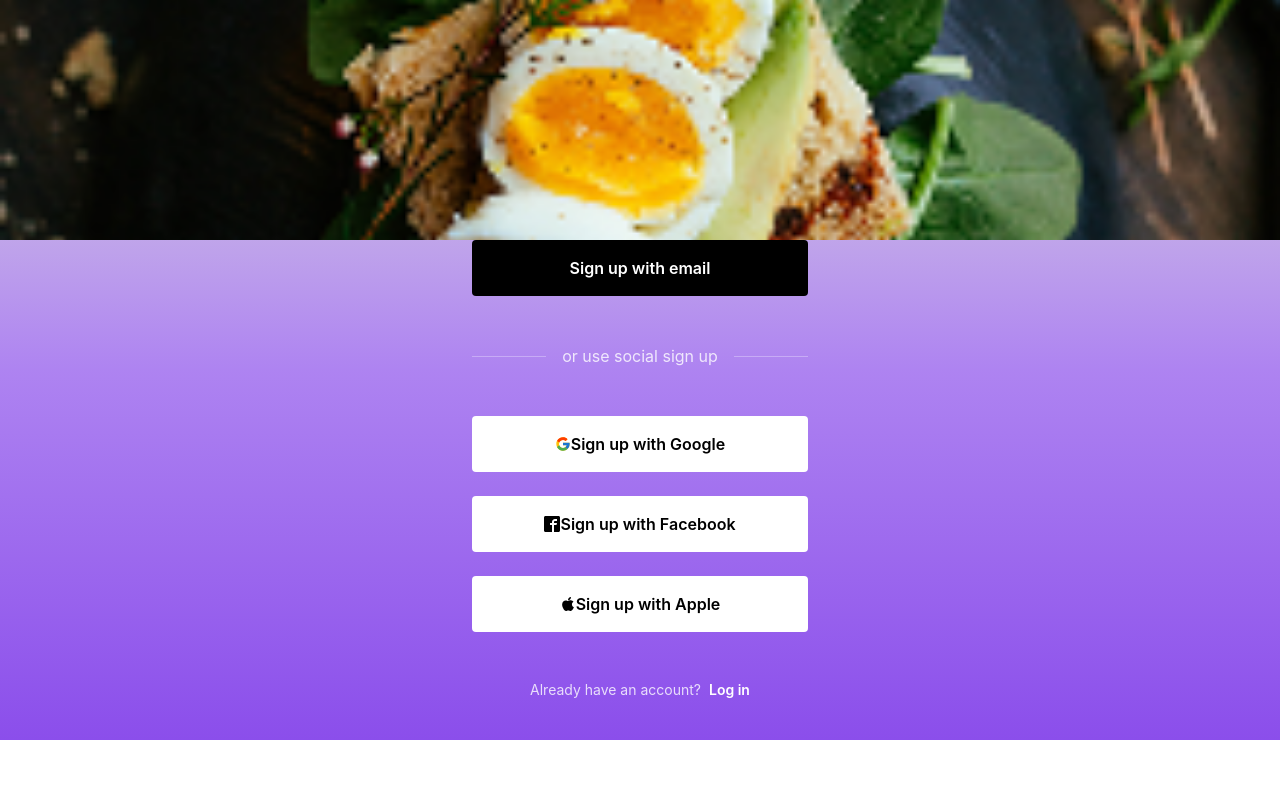
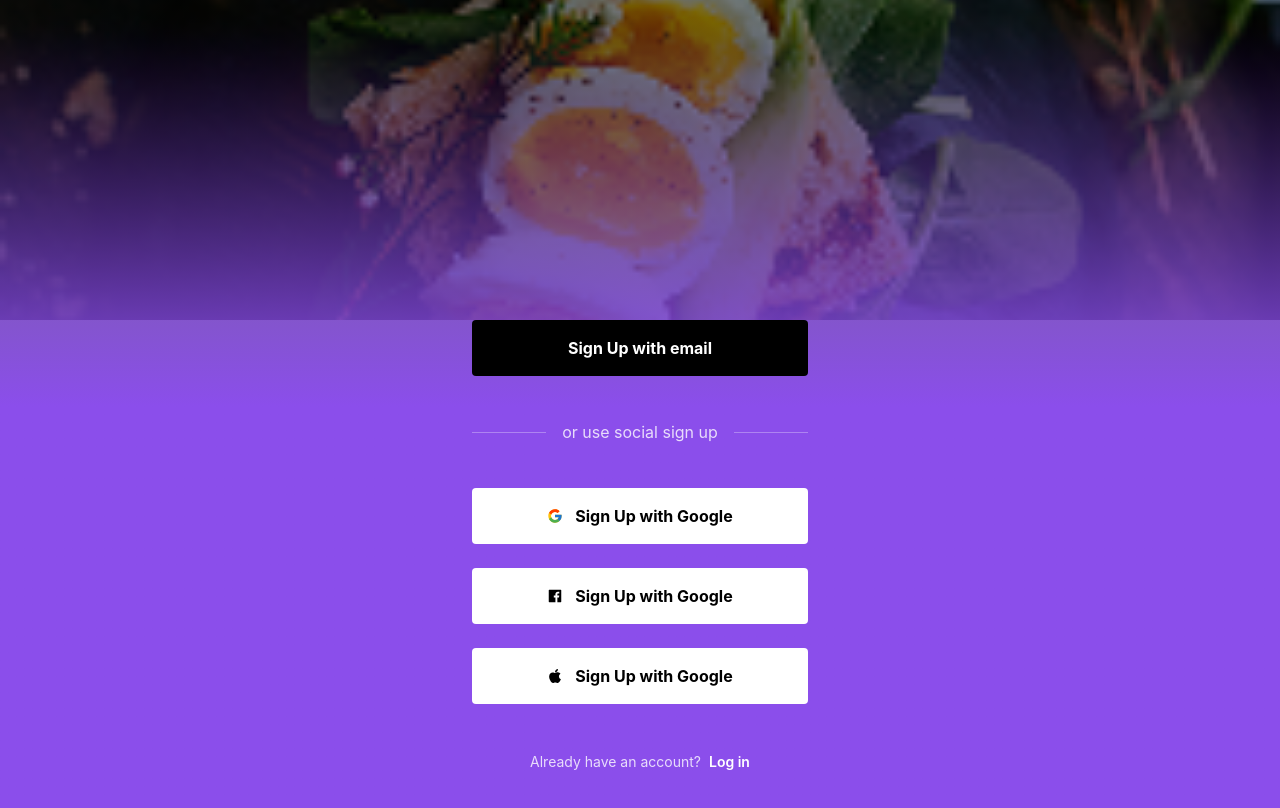
Before and after one commit to AllanFilimaoZita/Meal-Planner-App, a React (Vite) app: page / in a window 1280 px wide. Shown: the top 808 px of the page. Built offline with nearby package versions, Linux system fonts and the light colour scheme.

Commit message:
feat: Integrate supabase

```diff
--- a/package.json
+++ b/package.json
@@ -17,6 +17,7 @@
     "lucide-react": "^1.24.0",
     "react": "^19.2.7",
     "react-dom": "^19.2.7",
+    "react-icons": "^5.7.0",
     "react-router-dom": "^7.18.1",
     "tailwindcss": "^4.3.2"
   },
--- a/src/App.jsx
+++ b/src/App.jsx
@@ -1,6 +1,6 @@
 import { BrowserRouter, Routes, Route } from "react-router-dom";
 
-import SignUp from "./pages/SignUp";
+import SignUp from "./pages/SignIn";
 import Onboarding from "./pages/Onboarding";
 import Step1 from './pages/Step1';
 import Step2 from './pages/Step2';
--- a/src/components/ui/Divider.jsx
+++ b/src/components/ui/Divider.jsx
@@ -1,6 +1,6 @@
 const Divider = ({ text = "or use social sign up"}) => {
     return (
-        <div className="my-6 flex items-center gap-4">
+        <div className="my-5 flex items-center gap-4">
             <div className="h-px flex-1 bg-white/30"></div>
 
             <span className="text-white/80">
--- /dev/null
+++ b/src/lib/supabase.js
@@ -0,0 +1,9 @@
+import { createClient } from "@supabase/supabase-js";
+
+const supabaseUrl = import.meta.env.VITE_SUPABASE_URL;
+const supabaseKey = import.meta.env.VITE_SUPABASE_ANON_KEY;
+
+export const supabase = createClient(
+    supabaseUrl,
+    supabaseKey
+);
--- /dev/null
+++ b/src/pages/SignIn.jsx
@@ -0,0 +1,45 @@
+import { FcGoogle } from "react-icons/fc";
+import { AiFillFacebook } from "react-icons/ai";
+import { FaApple } from "react-icons/fa";
+
+import Background from '../assets/img/img.png';
+
+import Divider from '../components/ui/Divider';
+import Login from '../components/ui/Login';
+
+import { Link } from 'react-router-dom';
+
+
+
+const SignIn = () => {
+    return (
+        <main className="relative h-full flex flex-col items-center justify-center">
+
+            <section className="h-[40vh] w-full overflow-hidden">
+                <img src={Background} alt="Hero Image" className='h-full w-full object-cover' />
+            </section>
+
+            <section className="z-20 mx-auto flex w-full max-w-sm flex-col gap-6 px-6 pb-10">
+
+                <Link to={'/home'}  className="bg-black text-white font-bold py-2 px-5 rounded-sm flex items-center justify-center" ><button className="bg-black text-white font-bold py-2 px-5 rounded-sm">Sign Up with email</button></Link>
+
+                <Divider />
+
+                <Link to={'/home'}  className="bg-white text-black font-bold py-2 px-5 rounded-sm flex items-center justify-center" ><button className="bg-white text-black font-bold py-2 px-5 rounded-sm flex items-center justify-center gap-3"> <FcGoogle /> Sign Up with Google</button></Link>
+
+                <Link to={'/home'}  className="bg-white text-black font-bold py-2 px-5 rounded-sm flex items-center justify-center" ><button className="bg-white text-black font-bold py-2 px-5 rounded-sm flex items-center justify-center gap-3"> <AiFillFacebook /> Sign Up with Google</button></Link>
+
+                <Link to={'/home'}  className="bg-white text-black font-bold py-2 px-5 rounded-sm flex items-center justify-center" ><button className="bg-white text-black font-bold py-2 px-5 rounded-sm flex items-center justify-center gap-3"> <FaApple /> Sign Up with Google</button></Link>
+
+                <Login />
+
+            </section>
+
+            <div className="absolute z-10 h-full w-full bg-linear-to-b from-black/50 via-[#8B4EEB]/100 to-[#8B4EEB]">
+
+            </div>
+        </main>
+    );
+};
+
+export default SignIn;
--- a/src/pages/SignUp.jsx
+++ /dev/null
@@ -1,50 +0,0 @@
-import { FcGoogle } from "react-icons/fc";
-import { ImFacebook2 } from "react-icons/im";
-import { FaApple } from "react-icons/fa";
-
-import Background from '../assets/img/img.png';
-
-import PrimaryButton from '../components/ui/PrimaryButton';
-import Divider from '../components/ui/Divider';
-import SocialButton from '../components/ui/SocialButton';
-import Login from '../components/ui/Login';
-
-import { Link } from 'react-router-dom';
-
-const SignUp = () => {
-    return (
-        <main className="h-full flex flex-col items-center justify-center bg-linear-to-b from-black/10 via-[#8B4EEB]/70 to-[#8B4EEB]">
-
-            <section className="relative h-[30vh] w-full overflow-hidden">
-                <img src={Background} alt="Hero Image" className='h-full w-full object-cover' />
-            </section>
-
-            <section className="mx-auto flex w-full max-w-sm flex-col gap-6 px-6 pb-10">
-                <Link to={"/onboarding"}>
-                    <PrimaryButton>
-                        Sign up with email
-                    </PrimaryButton>
-                </Link>
-
-                <Divider />
-
-                <SocialButton className="flex gap-2">
-                    <FcGoogle /> Sign up with Google
-                </SocialButton>
-
-                <SocialButton className="flex gap-2">
-                    <ImFacebook2 /> Sign up with Facebook
-                </SocialButton>
-
-                <SocialButton className="flex gap-2">
-                    <FaApple /> Sign up with Apple
-                </SocialButton>
-
-                <Login />
-
-            </section>
-        </main>
-    );
-};
-
-export default SignUp;
```
Also changed, not shown: 1 other file (tests, documents, lock files or other folders).
